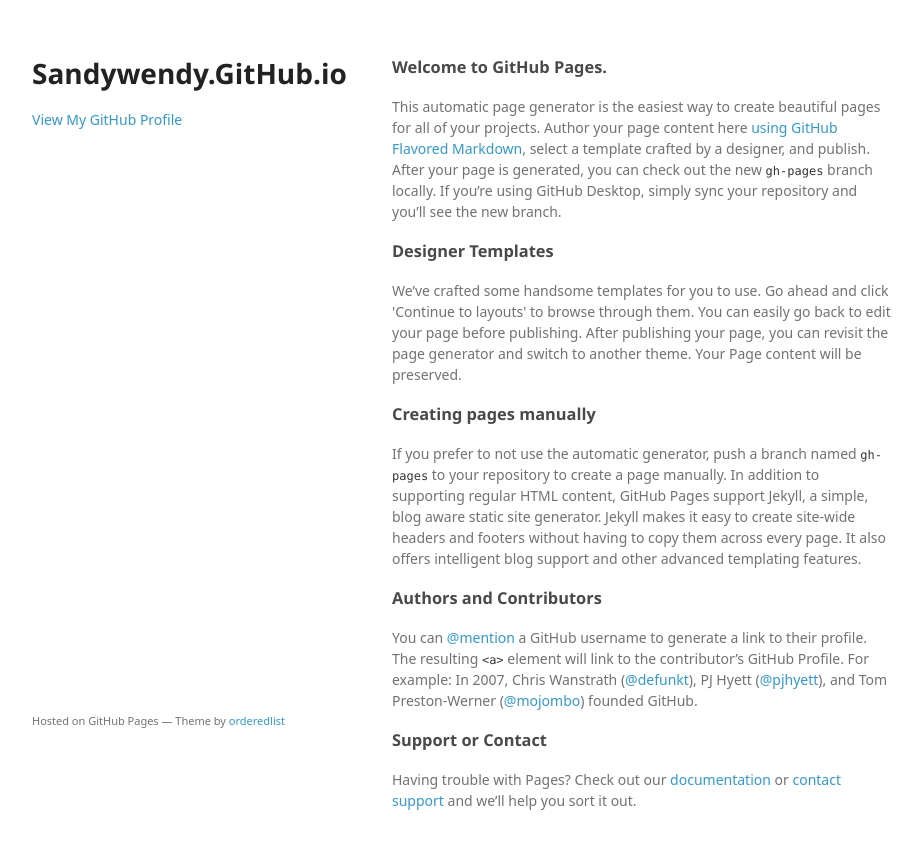
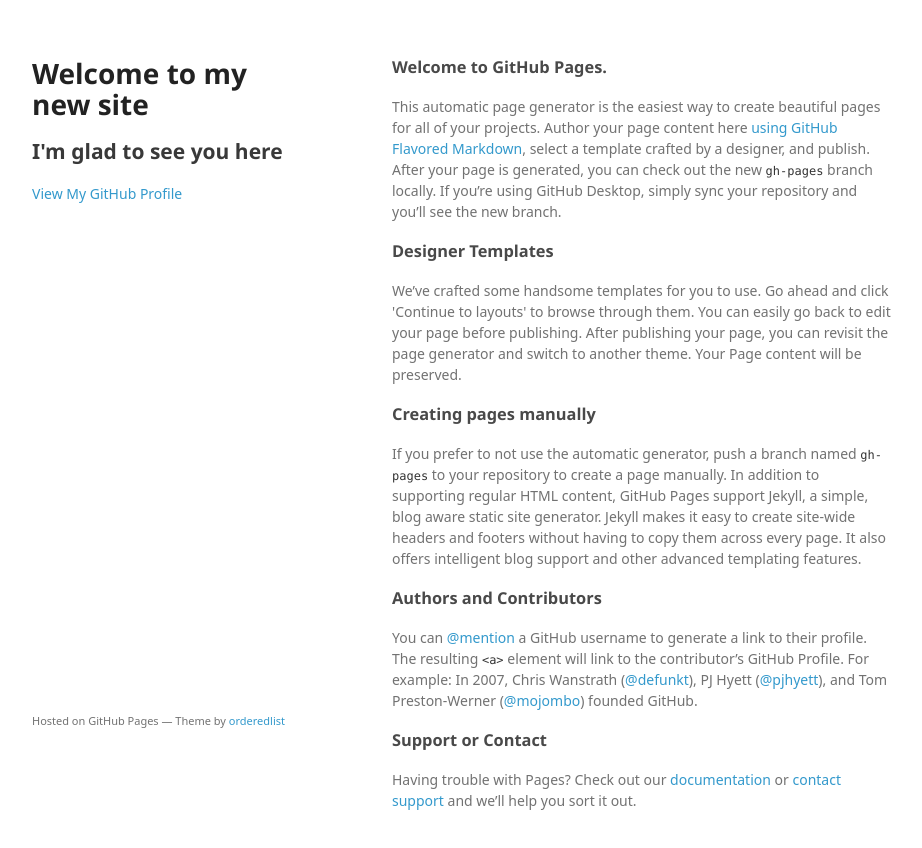
Before and after one commit to Sandywendy/sandywendy.github.io, a plain HTML site: page index.html in a window 1280 px wide. Shown: the whole page, without its empty margins (178-1100 px from the left). Drawn offline with Linux system fonts and the light colour scheme; a web font is replaced by a local one.

Commit message:
Added a friendlier title and tagline

```diff
--- a/index.html
+++ b/index.html
@@ -15,7 +15,8 @@
   <body>
     <div class="wrapper">
       <header>
-        <h1>Sandywendy.GitHub.io</h1>
+        <h1>Welcome to my new site</h1>
+        <h2>I'm glad to see you here</h2>
         <p></p>
 
 
```
